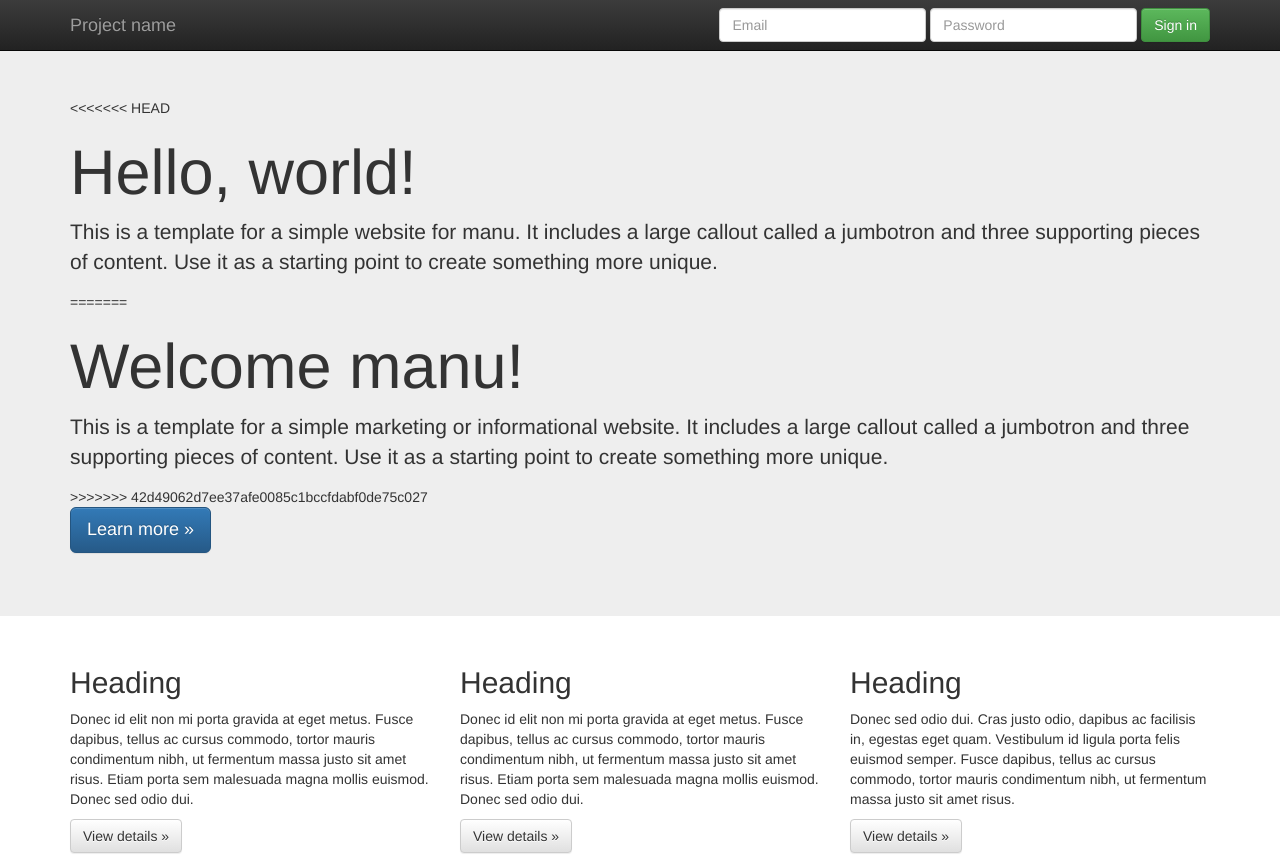
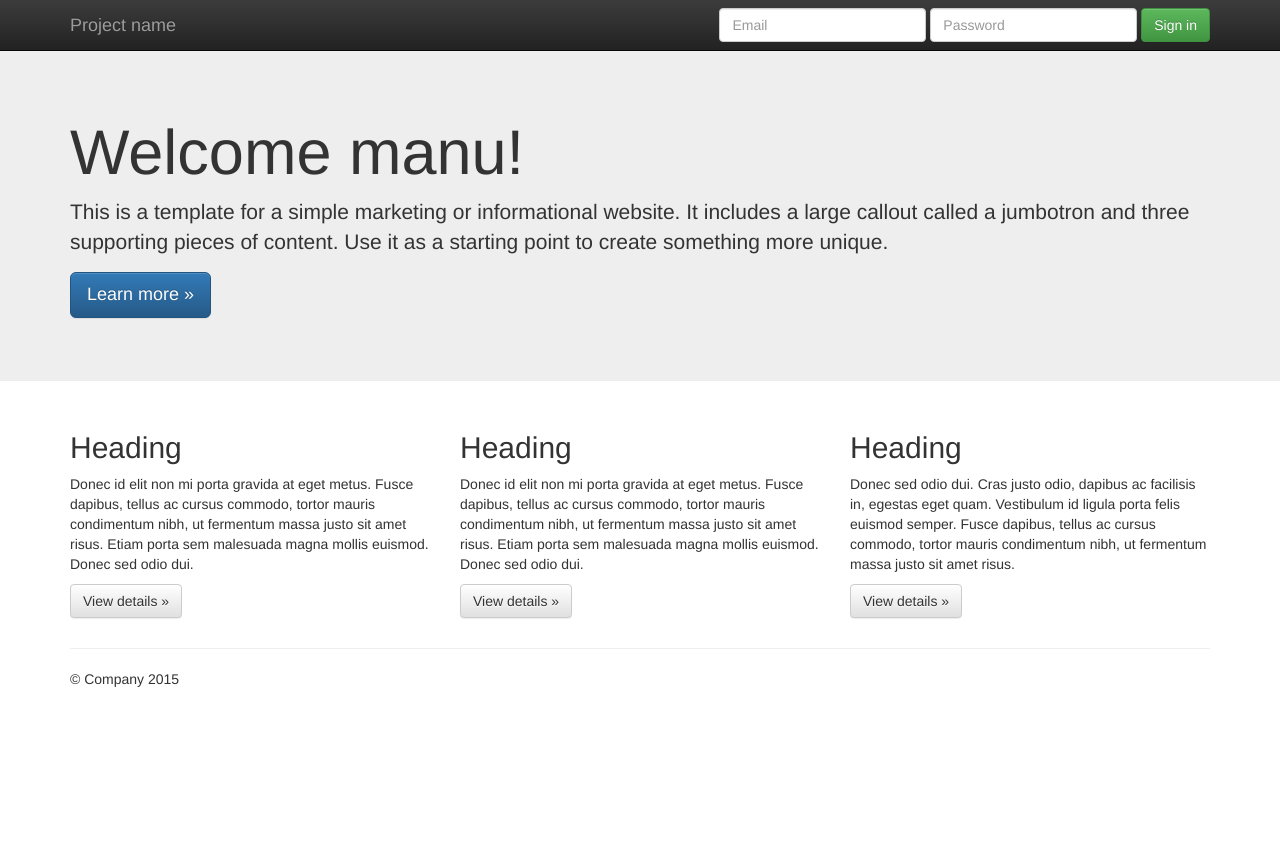
Before and after one commit to MVillate/my-website, a plain HTML site: page index.html in a window 1280 px wide. Shown: the top 866 px of the page. After the commit the page ends 800 px from the top, so only its background shows below. Drawn offline with nearby package versions, Linux system fonts and the light colour scheme.

Commit message:
modification in index

```diff
--- a/index.html
+++ b/index.html
@@ -55,13 +55,8 @@
     <!-- Main jumbotron for a primary marketing message or call to action -->
     <div class="jumbotron">
       <div class="container">
-<<<<<<< HEAD
-        <h1>Hello, world!</h1>
-        <p>This is a template for a simple  website for manu. It includes a large callout called a jumbotron and three supporting pieces of content. Use it as a starting point to create something more unique.</p>
-=======
         <h1>Welcome manu!</h1>
         <p>This is a template for a simple marketing or informational website. It includes a large callout called a jumbotron and three supporting pieces of content. Use it as a starting point to create something more unique.</p>
->>>>>>> 42d49062d7ee37afe0085c1bccfdabf0de75c027
         <p><a class="btn btn-primary btn-lg" href="#" role="button">Learn more &raquo;</a></p>
       </div>
     </div>
```
